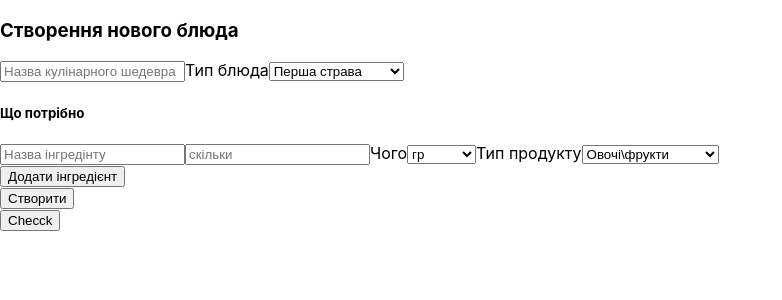
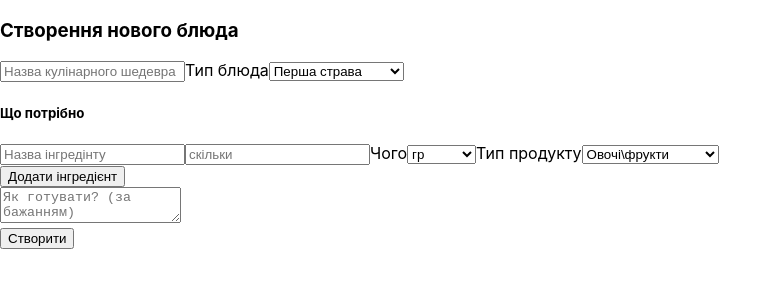
Before and after one commit to maryluis/yourMenuPro, a React (Create React App) app: page / in a window 1280 px wide. Shown: the top 300 px of the page, without its empty margins (0-782 px from the left). Built offline with nearby package versions, Linux system fonts and the light colour scheme.

Commit message:
addCommentsDish

```diff
--- a/src/components/addDishForm.js
+++ b/src/components/addDishForm.js
@@ -13,6 +13,7 @@ const DishForm = (data) => {
     const [numberGoods, changeNumber] = useState([0]);
     const [dishTitle, changeTitle] = useState(null);
     const [dishType, changeType] = useState("1");
+    const [comment, changeComment] = useState(null);
 
 
 
@@ -49,13 +50,13 @@ const DishForm = (data) => {
 
 
                 </div>
+                <div>
+                    <textarea onChange = {(e) => changeComment(e.target.value)} placeholder="Як готувати? (за бажанням)"></textarea>
+                </div>
                 <button  type="submit" onClick = {(e) => {e.preventDefault()
-                addDish(new dish(dishTitle, dishType, data.data))}}>Створити</button>
+                addDish(new dish(dishTitle, dishType, data.data, comment))}}>Створити</button>
             </form>
 
-
-                    <button onClick = {(e) => { e.preventDefault()
-                    addDish(data.data)}}>Checck</button>
         </div>
     )
 }
--- a/src/tools/addNewDish.js
+++ b/src/tools/addNewDish.js
@@ -1,6 +1,7 @@
 import {url} from "./index";
 
 async function addDish(data) {
+
     const response =   await fetch(url, {
         method: 'POST',
         headers: {
--- a/src/tools/dishesCreator.js
+++ b/src/tools/dishesCreator.js
@@ -18,11 +18,12 @@ function objToArr(obj) {
     this.type = type;
 }
 
-function dish(name="", type, ingredients){
+function dish(name="", type, ingredients, comment){
 
   this.name = name;
   this.type = type;
   this.ingredients = ingredients;
+  this.comment = comment;
 }
 
 export {ingredients, dish, objToArr};
```
